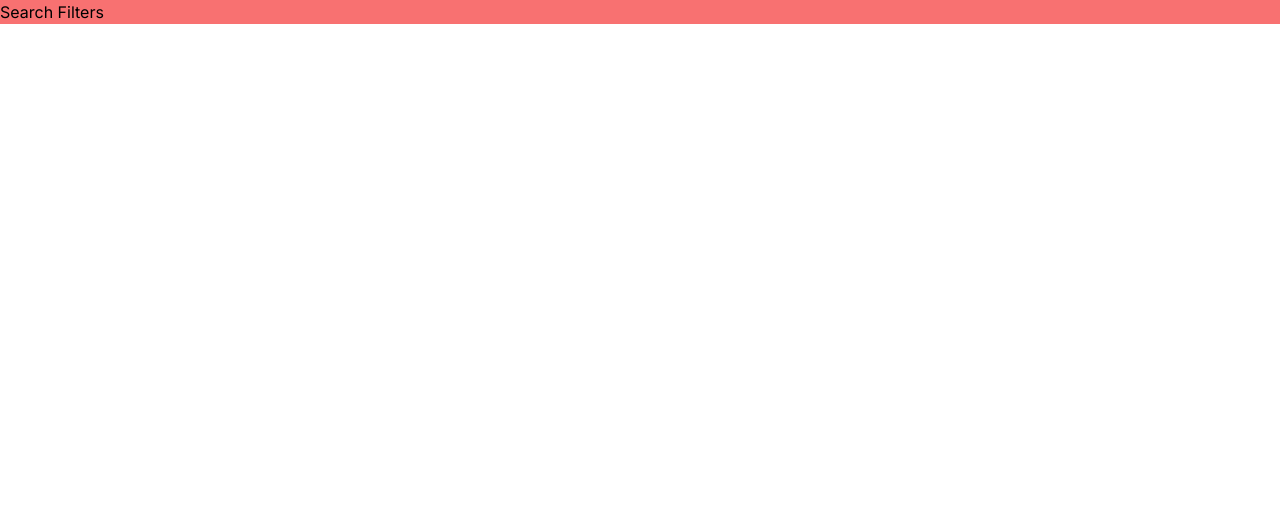
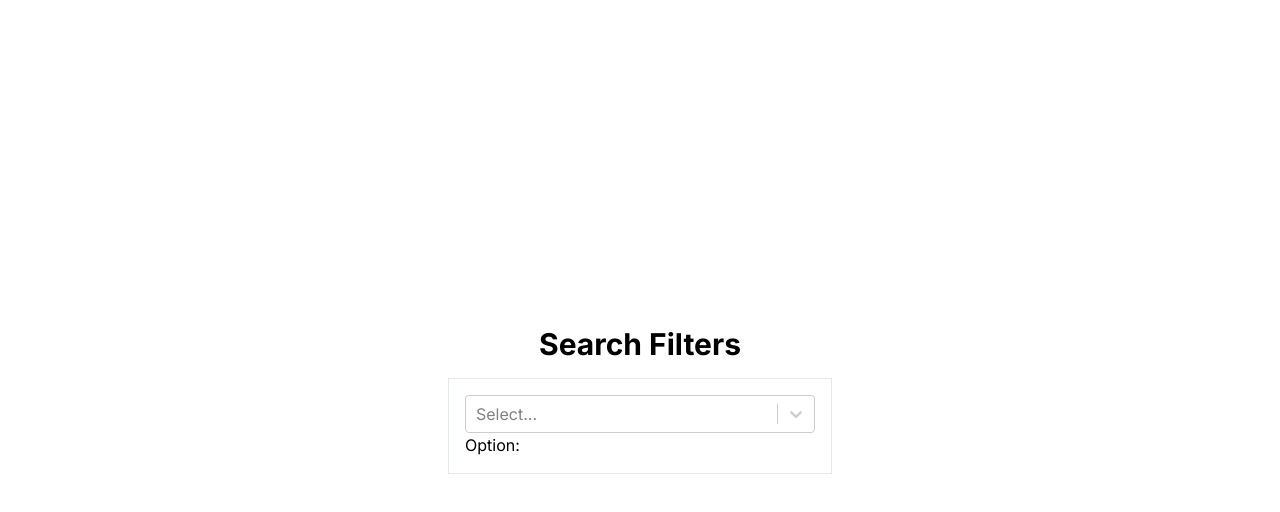
Before and after one commit to iamparmjeetmishra/learnreact, a Next.js app: page /03searchfilters in a window 1280 px wide. Shown: the top 512 px of the page. Built offline with nearby package versions, Linux system fonts and the light colour scheme.

Commit message:
LearnReact->Features->03SearchFilters Finish

```diff
--- a/package.json
+++ b/package.json
@@ -26,6 +26,7 @@
     "react": "^18",
     "react-dom": "^18",
     "react-icons": "^5.2.1",
+    "react-select": "^5.8.0",
     "sonner": "^1.5.0",
     "tailwind-merge": "^2.4.0",
     "tailwindcss-animate": "^1.0.7"
--- a/src/app/(features)/03searchfilters/page.jsx
+++ b/src/app/(features)/03searchfilters/page.jsx
@@ -1,15 +1,35 @@
+'use client'
+import { useState } from 'react'
+import Select from 'react-select'
 
 const options = [
    { value: 'chocolate', label: 'Chocolate' },
    { value: "vanilla", label: 'Vanilla' },
-   { value: 'strawberry', lable: 'Strawberry'}
+   { value: "strawberry", label: 'Strawberry' }
 ]
 
 
 export default function SearchFilters() {
-  return (
-     <div>
-        <h2 className='font-2xl bg-red-400'>Search Filters</h2>
-    </div>
-  )
+   return (
+      <div className="h-screen flex flex-col gap-4 items-center justify-center">
+         <h2 className='text-3xl font-bold'>Search Filters</h2>
+         <SearchFilter />
+      </div>
+   )
 }
+
+
+function SearchFilter() {
+   const [isSearchable, setIsSearchable] = useState('')
+   const [optionPicked, setOptionPicked] = useState('')
+   return (
+      <div className="min-w-96 border p-4">
+         <Select
+            id='Select'
+            options={options}
+            onChange={(option) => setOptionPicked(option)}
+         />
+         <h2>Option: {optionPicked.label}</h2>
+      </div>
+   )
+}
```
Also changed, not shown: 1 other file (tests, documents, lock files or other folders).
